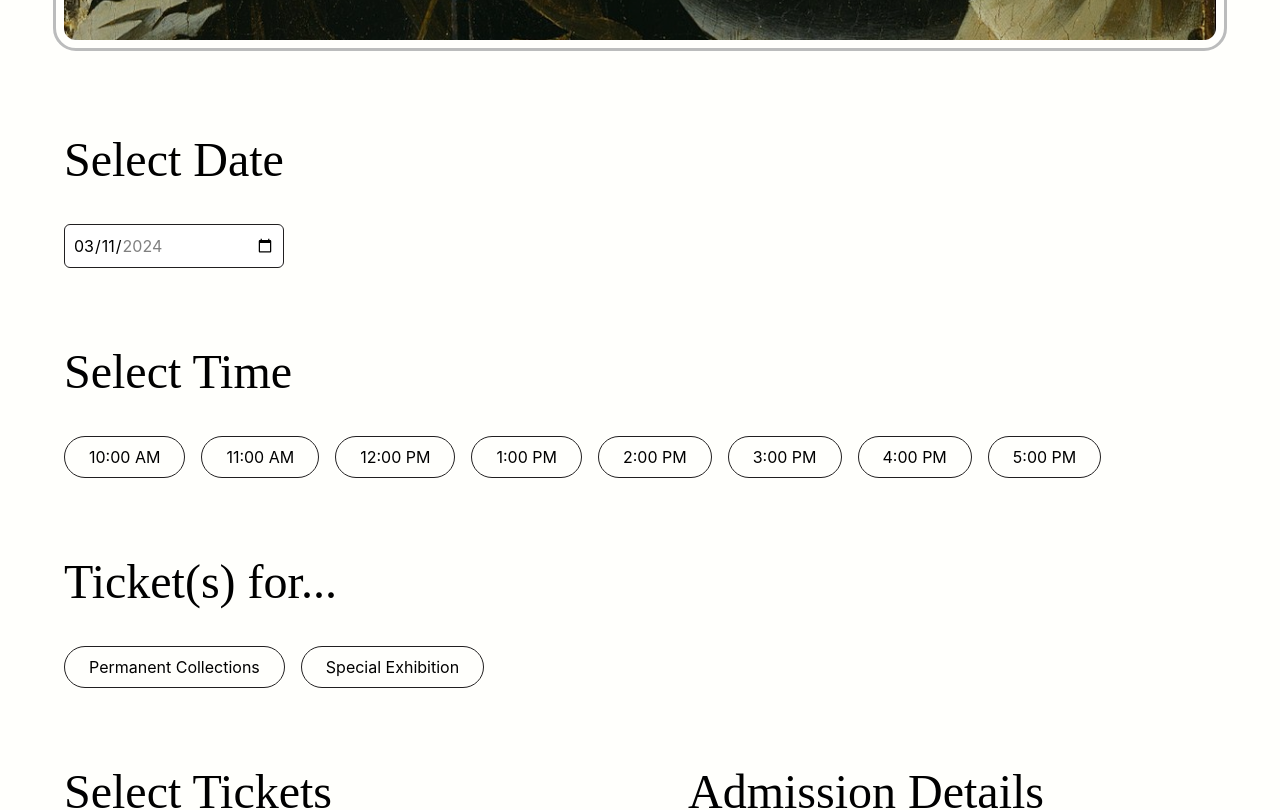
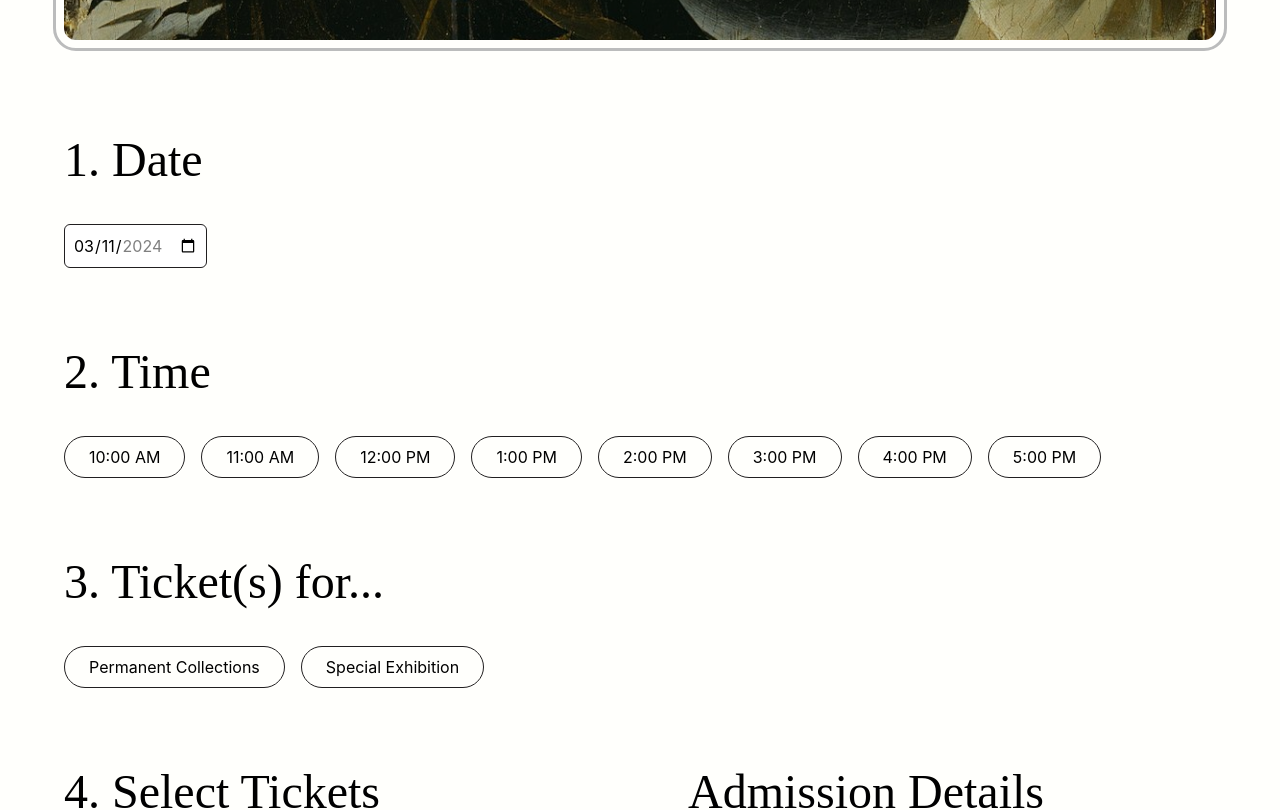
Before and after one commit to maddieadair/museumDB, a React (Create React App) app in the folder frontend/: page /tickets in a window 1280 px wide. Shown: the part 800-1610 px from the top of the page. Built offline with nearby package versions, Linux system fonts and the light colour scheme.

Commit message:
Update Ticket sections

```diff
--- a/frontend/src/pages/Tickets.js
+++ b/frontend/src/pages/Tickets.js
@@ -83,7 +83,7 @@ export default function Tickets() {
           <form className="flex flex-col space-y-12">
             <div className="flex flex-col space-y-20">
               <div className="flex flex-col space-y-10 w-fit">
-                <h2 className="font-fanwoodText text-5xl">Select Date</h2>
+                <h2 className="font-fanwoodText text-5xl">1. Date</h2>
                 <input
                   type="date"
                   id="start"
@@ -98,7 +98,7 @@ export default function Tickets() {
               </div>
 
               <div className="flex flex-col space-y-10 w-fit">
-                <h2 className="font-fanwoodText text-5xl">Select Time</h2>
+                <h2 className="font-fanwoodText text-5xl">2. Time</h2>
                 <div className="flex flex-row space-x-4">
                   {times.map((number, index) => (
                     <p
@@ -119,7 +119,7 @@ export default function Tickets() {
               </div>
 
               <div className="flex flex-col space-y-10 w-fit">
-                <h2 className="font-fanwoodText text-5xl">Ticket(s) for...</h2>
+                <h2 className="font-fanwoodText text-5xl">3. Ticket(s) for...</h2>
                 <div className="flex flex-row space-x-4">
                   <p
                     className={`rounded-full border border-obsidian w-fit py-2 px-6 ${
@@ -170,7 +170,7 @@ export default function Tickets() {
 
               <div className="flex flex-row gap-x-24">
                 <div className="flex flex-col space-y-10 w-1/2 ">
-                  <h2 className="font-fanwoodText text-5xl">Select Tickets</h2>
+                  <h2 className="font-fanwoodText text-5xl">4. Select Tickets</h2>
                   <div className="flex flex-col divide-y divide-obsidian">
                     <div className="flex flex-row py-6 justify-between items-center">
                       <div className="flex flex-col gap-y-2 w-1/3">
```
